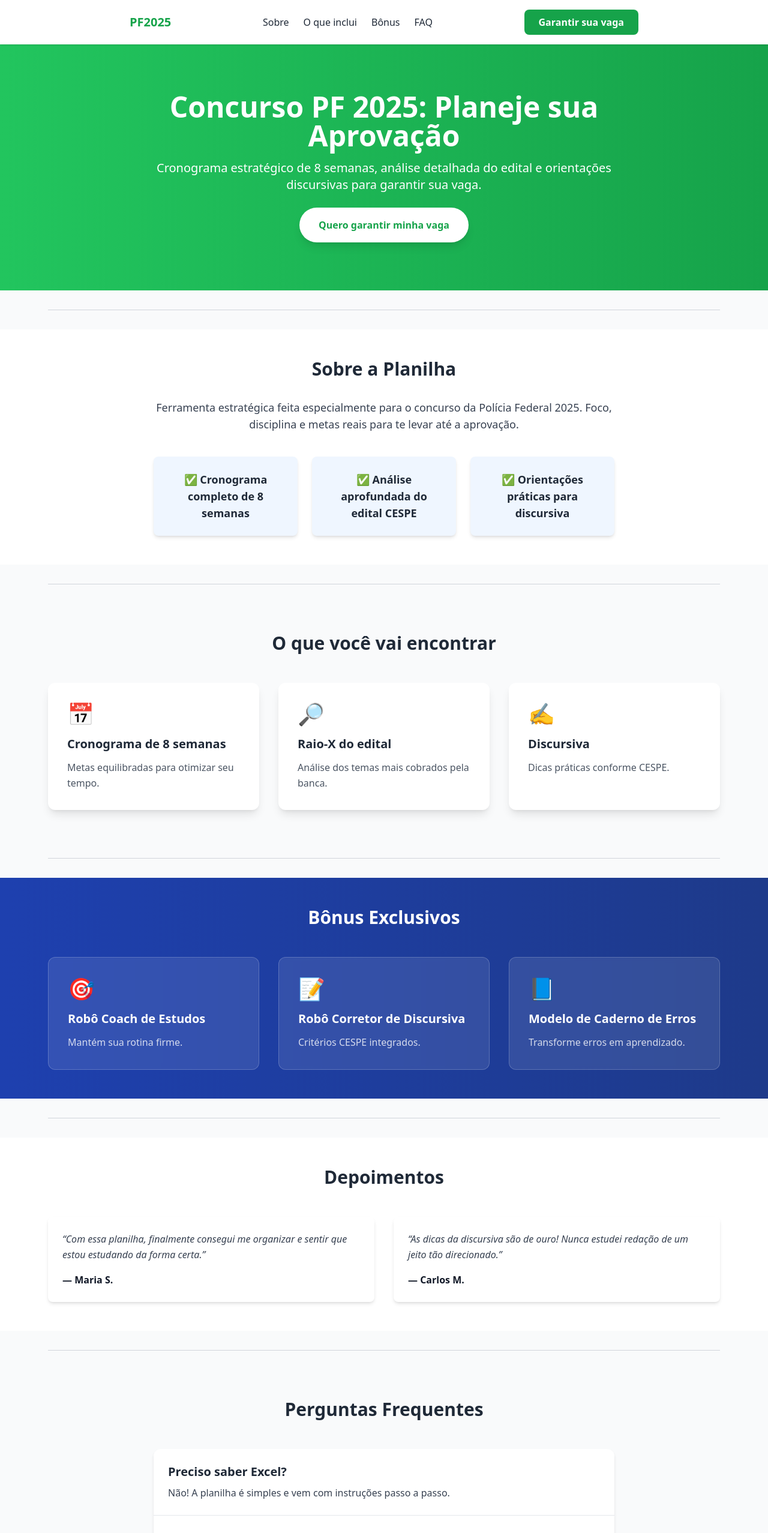
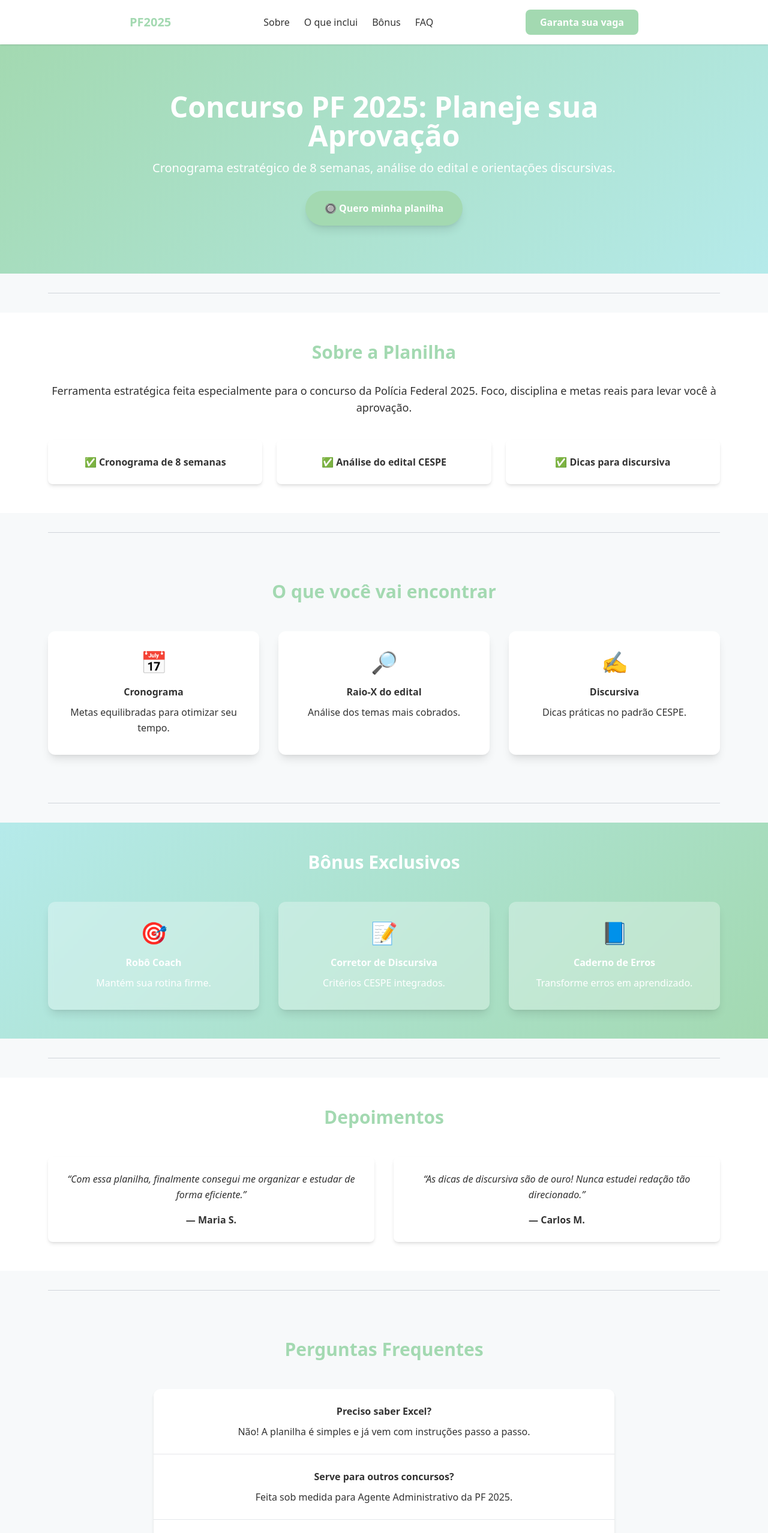
Before and after one commit to pameladlp/planilha-pf-adm, a plain HTML site: page index.html in a window 1280 px wide. Shown: the top 2555 px of the page at 60% size. Drawn offline with nearby package versions, Linux system fonts and the light colour scheme.

Commit message:
Update index.html

```diff
--- a/index.html
+++ b/index.html
@@ -8,179 +8,212 @@
   <link rel="icon" href="/favicon.ico">
   <script src="https://cdn.tailwindcss.com"></script>
   <style>
-    html { scroll-behavior: smooth; }
+    :root {
+      --color-primary: #A3D9B1;
+      --color-secondary: #B5EAEA;
+      --color-accent: #FFE5A5;
+      --color-text: #333333;
+      --color-bg: #F7F9FA;
+    }
+    body {
+      background-color: var(--color-bg);
+      color: var(--color-text);
+      scroll-behavior: smooth;
+    }
+    .btn-primary {
+      background-color: var(--color-primary);
+      color: #fff;
+    }
+    .btn-primary:hover {
+      background-color: var(--color-secondary);
+    }
+    .hero-gradient {
+      background: linear-gradient(135deg, var(--color-primary), var(--color-secondary));
+    }
+    .bonus-gradient {
+      background: linear-gradient(135deg, var(--color-secondary), var(--color-primary));
+    }
+    hr.divider {
+      border-color: #D1D5DB;
+    }
   </style>
 </head>
-<body class="bg-gray-50 text-gray-800 font-sans leading-relaxed">
+<body class="font-sans leading-relaxed">
 
-  <!-- Navigation -->
+  <!-- Nav -->
   <nav class="bg-white shadow sticky top-0 z-50">
-    <div class="max-w-4xl mx-auto px-6 py-4 flex items-center justify-between">
-      <a href="#top" class="text-xl font-bold text-green-600 hover:text-green-700">PF2025</a>
+    <div class="max-w-4xl mx-auto px-6 py-4 flex justify-between items-center">
+      <a href="#top" class="text-xl font-bold" style="color: var(--color-primary)">PF2025</a>
       <ul class="hidden md:flex space-x-6">
-        <li><a href="#sobre" class="hover:text-green-600">Sobre</a></li>
-        <li><a href="#o-que-encontrar" class="hover:text-green-600">O que inclui</a></li>
-        <li><a href="#bonus" class="hover:text-green-600">Bônus</a></li>
-        <li><a href="#faq" class="hover:text-green-600">FAQ</a></li>
+        <li><a href="#sobre" class="hover:text-[var(--color-primary)]">Sobre</a></li>
+        <li><a href="#o-que-encontrar" class="hover:text-[var(--color-primary)]">O que inclui</a></li>
+        <li><a href="#bonus" class="hover:text-[var(--color-primary)]">Bônus</a></li>
+        <li><a href="#faq" class="hover:text-[var(--color-primary)]">FAQ</a></li>
       </ul>
-      <a href="https://pay.cakto.com.br/f3v3ihi_371660" target="_blank" class="hidden md:inline-block bg-green-600 hover:bg-green-700 text-white font-semibold px-6 py-2 rounded-lg">Garantir sua vaga</a>
-      <button class="md:hidden focus:outline-none" aria-label="Abrir menu">
-        <svg class="w-6 h-6 text-gray-700" fill="none" stroke="currentColor" viewBox="0 0 24 24">
-          <path stroke-linecap="round" stroke-linejoin="round" stroke-width="2" d="M4 6h16M4 12h16M4 18h16"></path>
+      <a href="https://pay.cakto.com.br/f3v3ihi_371660" target="_blank" class="hidden md:inline-block btn-primary font-semibold px-6 py-2 rounded-lg">Garanta sua vaga</a>
+      <button class="md:hidden focus:outline-none" aria-label="Menu">
+        <svg class="w-6 h-6" fill="none" stroke="currentColor" viewBox="0 0 24 24" stroke-width="2">
+          <path stroke-linecap="round" stroke-linejoin="round" d="M4 6h16M4 12h16M4 18h16"/>
         </svg>
       </button>
     </div>
   </nav>
 
-  <!-- Hero Section -->
-  <header id="top" class="bg-gradient-to-r from-green-500 to-green-600 text-white py-20">
-    <div class="max-w-4xl mx-auto px-6 text-center">
+  <!-- Hero -->
+  <header id="top" class="hero-gradient text-white py-20 text-center">
+    <div class="max-w-4xl mx-auto px-6">
       <h1 class="text-4xl md:text-5xl font-extrabold mb-4">Concurso PF 2025: Planeje sua Aprovação</h1>
-      <p class="text-lg md:text-xl mb-6">Cronograma estratégico de 8 semanas, análise detalhada do edital e orientações discursivas para garantir sua vaga.</p>
-      <a href="https://pay.cakto.com.br/f3v3ihi_371660" target="_blank" class="inline-block bg-white text-green-600 font-semibold px-8 py-4 rounded-full shadow-lg hover:shadow-xl">Quero garantir minha vaga</a>
+      <p class="text-lg md:text-xl mb-6">Cronograma estratégico de 8 semanas, análise do edital e orientações discursivas.</p>
+      <a href="https://pay.cakto.com.br/f3v3ihi_371660" target="_blank" class="inline-block btn-primary font-semibold px-8 py-4 rounded-full shadow-lg hover:shadow-xl">
+        🔘 Quero minha planilha
+      </a>
     </div>
   </header>
 
-  <!-- Sobre a Planilha -->
-  <div class="container mx-auto px-4 max-w-6xl"><hr class="border-t border-gray-300 my-8"></div>
+  <!-- Divider -->
+  <div class="container mx-auto px-4 max-w-6xl"><hr class="divider my-8"></div>
+
+  <!-- Sobre -->
   <section id="sobre" class="py-12 bg-white">
-    <div class="container mx-auto px-4 max-w-6xl">
-      <h2 class="text-3xl font-bold text-center mb-8 text-gray-800">Sobre a Planilha</h2>
-      <div class="text-center max-w-3xl mx-auto">
-        <p class="text-lg mb-6 text-gray-700">
-          Ferramenta estratégica feita especialmente para o concurso da Polícia Federal 2025.
-          Foco, disciplina e metas reais para te levar até a aprovação.
-        </p>
-        <div class="grid grid-cols-1 md:grid-cols-3 gap-6 mt-10">
-          <div class="bg-blue-50 p-6 rounded-lg shadow-md">
-            <p class="text-lg font-semibold text-gray-800">✅ Cronograma completo de 8 semanas</p>
-          </div>
-          <div class="bg-blue-50 p-6 rounded-lg shadow-md">
-            <p class="text-lg font-semibold text-gray-800">✅ Análise aprofundada do edital CESPE</p>
-          </div>
-          <div class="bg-blue-50 p-6 rounded-lg shadow-md">
-            <p class="text-lg font-semibold text-gray-800">✅ Orientações práticas para discursiva</p>
-          </div>
+    <div class="container mx-auto px-4 max-w-6xl text-center">
+      <h2 class="text-3xl font-bold mb-8" style="color: var(--color-primary)">Sobre a Planilha</h2>
+      <p class="text-lg mb-6">Ferramenta estratégica feita especialmente para o concurso da Polícia Federal 2025. Foco, disciplina e metas reais para levar você à aprovação.</p>
+      <div class="grid grid-cols-1 md:grid-cols-3 gap-6 mt-10">
+        <div class="p-6 rounded-lg shadow-md bg-[var(--color-secondary)]/20">
+          <p class="font-semibold">✅ Cronograma de 8 semanas</p>
+        </div>
+        <div class="p-6 rounded-lg shadow-md bg-[var(--color-secondary)]/20">
+          <p class="font-semibold">✅ Análise do edital CESPE</p>
+        </div>
+        <div class="p-6 rounded-lg shadow-md bg-[var(--color-secondary)]/20">
+          <p class="font-semibold">✅ Dicas para discursiva</p>
         </div>
       </div>
     </div>
   </section>
 
-  <!-- Features Section -->
-  <div class="container mx-auto px-4 max-w-6xl"><hr class="border-t border-gray-300 my-8"></div>
-  <section id="o-que-encontrar" class="py-12 bg-gray-50">
-    <div class="container mx-auto px-4 max-w-6xl">
-      <h2 class="text-3xl font-bold text-center mb-12 text-gray-800">O que você vai encontrar</h2>
+  <!-- Divider -->
+  <div class="container mx-auto px-4 max-w-6xl"><hr class="divider my-8"></div>
+
+  <!-- O que encontra -->
+  <section id="o-que-encontrar" class="py-12">
+    <div class="container mx-auto px-4 max-w-6xl text-center">
+      <h2 class="text-3xl font-bold mb-12" style="color: var(--color-primary)">O que você vai encontrar</h2>
       <div class="grid grid-cols-1 md:grid-cols-3 gap-8">
-        <div class="bg-white p-8 rounded-xl shadow-lg">
+        <div class="p-8 rounded-xl shadow-lg bg-white">
           <div class="text-4xl mb-4">📅</div>
-          <h3 class="text-xl font-bold mb-3 text-gray-800">Cronograma de 8 semanas</h3>
-          <p class="text-gray-600">Metas equilibradas para otimizar seu tempo.</p>
+          <h3 class="font-bold mb-2">Cronograma</h3>
+          <p>Metas equilibradas para otimizar seu tempo.</p>
         </div>
-        <div class="bg-white p-8 rounded-xl shadow-lg">
+        <div class="p-8 rounded-xl shadow-lg bg-white">
           <div class="text-4xl mb-4">🔎</div>
-          <h3 class="text-xl font-bold mb-3 text-gray-800">Raio-X do edital</h3>
-          <p class="text-gray-600">Análise dos temas mais cobrados pela banca.</p>
+          <h3 class="font-bold mb-2">Raio-X do edital</h3>
+          <p>Análise dos temas mais cobrados.</p>
         </div>
-        <div class="bg-white p-8 rounded-xl shadow-lg">
+        <div class="p-8 rounded-xl shadow-lg bg-white">
           <div class="text-4xl mb-4">✍️</div>
-          <h3 class="text-xl font-bold mb-3 text-gray-800">Discursiva</h3>
-          <p class="text-gray-600">Dicas práticas conforme CESPE.</p>
+          <h3 class="font-bold mb-2">Discursiva</h3>
+          <p>Dicas práticas no padrão CESPE.</p>
         </div>
       </div>
     </div>
   </section>
 
-  <!-- Bonus Section -->
-  <div class="container mx-auto px-4 max-w-6xl"><hr class="border-t border-gray-300 my-8"></div>
-  <section id="bonus" class="py-12 bg-gradient-to-r from-blue-800 to-blue-900 text-white">
-    <div class="container mx-auto px-4 max-w-6xl">
-      <h2 class="text-3xl font-bold text-center mb-12">Bônus Exclusivos</h2>
+  <!-- Divider -->
+  <div class="container mx-auto px-4 max-w-6xl"><hr class="divider my-8"></div>
+
+  <!-- Bônus -->
+  <section id="bonus" class="py-12 bonus-gradient text-white">
+    <div class="container mx-auto px-4 max-w-6xl text-center">
+      <h2 class="text-3xl font-bold mb-12">Bônus Exclusivos</h2>
       <div class="grid grid-cols-1 md:grid-cols-3 gap-8">
-        <div class="bg-white/10 backdrop-blur-sm p-8 rounded-xl border border-white/20">
+        <div class="p-8 rounded-xl shadow-lg bg-white/30 backdrop-blur-sm">
           <div class="text-4xl mb-4">🎯</div>
-          <h3 class="text-xl font-bold mb-3">Robô Coach de Estudos</h3>
-          <p class="text-white/80">Mantém sua rotina firme.</p>
+          <h3 class="font-bold mb-2">Robô Coach</h3>
+          <p>Mantém sua rotina firme.</p>
         </div>
-        <div class="bg-white/10 backdrop-blur-sm p-8 rounded-xl border border-white/20">
+        <div class="p-8 rounded-xl shadow-lg bg-white/30 backdrop-blur-sm">
           <div class="text-4xl mb-4">📝</div>
-          <h3 class="text-xl font-bold mb-3">Robô Corretor de Discursiva</h3>
-          <p class="text-white/80">Critérios CESPE integrados.</p>
+          <h3 class="font-bold mb-2">Corretor de Discursiva</h3>
+          <p>Critérios CESPE integrados.</p>
         </div>
-        <div class="bg-white/10 backdrop-blur-sm p-8 rounded-xl border border-white/20">
+        <div class="p-8 rounded-xl shadow-lg bg-white/30 backdrop-blur-sm">
           <div class="text-4xl mb-4">📘</div>
-          <h3 class="text-xl font-bold mb-3">Modelo de Caderno de Erros</h3>
-          <p class="text-white/80">Transforme erros em aprendizado.</p>
+          <h3 class="font-bold mb-2">Caderno de Erros</h3>
+          <p>Transforme erros em aprendizado.</p>
         </div>
       </div>
     </div>
   </section>
 
-  <!-- Testimonials Section -->
-  <div class="container mx-auto px-4 max-w-6xl"><hr class="border-t border-gray-300 my-8"></div>
+  <!-- Divider -->
+  <div class="container mx-auto px-4 max-w-6xl"><hr class="divider my-8"></div>
+
+  <!-- Depoimentos -->
   <section id="depoimentos" class="py-12 bg-white">
-    <div class="container mx-auto px-4 max-w-6xl">
-      <h2 class="text-3xl font-bold text-center mb-12 text-gray-800">Depoimentos</h2>
+    <div class="container mx-auto px-4 max-w-6xl text-center">
+      <h2 class="text-3xl font-bold mb-12" style="color: var(--color-primary)">Depoimentos</h2>
       <div class="grid grid-cols-1 md:grid-cols-2 gap-8">
-        <div class="p-6 rounded-lg shadow-md">
-          <p class="text-gray-700 italic mb-4">
-            “Com essa planilha, finalmente consegui me organizar e sentir que estou estudando da forma certa.”
-          </p>
-          <p class="font-semibold text-gray-900">— Maria S.</p>
+        <div class="p-6 rounded-lg shadow-md bg-[var(--color-accent)]/30">
+          <p class="italic mb-4">“Com essa planilha, finalmente consegui me organizar e estudar de forma eficiente.”</p>
+          <p class="font-semibold">— Maria S.</p>
         </div>
-        <div class="p-6 rounded-lg shadow-md">
-          <p class="text-gray-700 italic mb-4">
-            “As dicas da discursiva são de ouro! Nunca estudei redação de um jeito tão direcionado.”
-          </p>
-          <p class="font-semibold text-gray-900">— Carlos M.</p>
+        <div class="p-6 rounded-lg shadow-md bg-[var(--color-accent)]/30">
+          <p class="italic mb-4">“As dicas de discursiva são de ouro! Nunca estudei redação tão direcionado.”</p>
+          <p class="font-semibold">— Carlos M.</p>
         </div>
       </div>
     </div>
   </section>
 
-  <!-- FAQ Section -->
-  <div class="container mx-auto px-4 max-w-6xl"><hr class="border-t border-gray-300 my-8"></div>
-  <section id="faq" class="py-12 bg-gray-50">
-    <div class="container mx-auto px-4 max-w-6xl">
-      <h2 class="text-3xl font-bold text-center mb-12 text-gray-800">Perguntas Frequentes</h2>
+  <!-- Divider -->
+  <div class="container mx-auto px-4 max-w-6xl"><hr class="divider my-8"></div>
+
+  <!-- FAQ -->
+  <section id="faq" class="py-12">
+    <div class="container mx-auto px-4 max-w-6xl text-center">
+      <h2 class="text-3xl font-bold mb-12" style="color: var(--color-primary)">Perguntas Frequentes</h2>
       <div class="max-w-3xl mx-auto bg-white rounded-xl shadow-md overflow-hidden">
-        <div class="p-6 border-b border-gray-200">
-          <h3 class="text-xl font-semibold mb-2 text-gray-800">Preciso saber Excel?</h3>
-          <p class="text-gray-700">Não! A planilha é simples e vem com instruções passo a passo.</p>
+        <div class="p-6 border-b">
+          <h3 class="font-semibold mb-2">Preciso saber Excel?</h3>
+          <p>Não! A planilha é simples e já vem com instruções passo a passo.</p>
         </div>
-        <div class="p-6 border-b border-gray-200">
-          <h3 class="text-xl font-semibold mb-2 text-gray-800">Serve para outros concursos?</h3>
-          <p class="text-gray-700">Feita sob medida para Agente Administrativo da PF 2025.</p>
+        <div class="p-6 border-b">
+          <h3 class="font-semibold mb-2">Serve para outros concursos?</h3>
+          <p>Feita sob medida para Agente Administrativo da PF 2025.</p>
         </div>
         <div class="p-6">
-          <h3 class="text-xl font-semibold mb-2 text-gray-800">Tem garantia?</h3>
-          <p class="text-gray-700">Sim! Teste por 7 dias e, se não gostar, devolvemos seu dinheiro.</p>
+          <h3 class="font-semibold mb-2">Tem garantia?</h3>
+          <p>Sim! Teste por 7 dias e, se não gostar, devolvemos seu dinheiro.</p>
         </div>
       </div>
     </div>
   </section>
 
-  <!-- Call to Action & Footer -->
-  <div class="container mx-auto px-4 max-w-6xl"><hr class="border-t border-gray-300 my-8"></div>
-  <section id="cta" class="py-16 bg-gradient-to-r from-green-600 to-green-700 text-white text-center">
+  <!-- Divider -->
+  <div class="container mx-auto px-4 max-w-6xl"><hr class="divider my-8"></div>
+
+  <!-- CTA -->
+  <section id="cta" class="py-16 hero-gradient text-white text-center">
     <div class="container mx-auto px-4 max-w-6xl">
       <h2 class="text-3xl md:text-4xl font-bold mb-4">🎯 A hora da sua aprovação é agora</h2>
       <p class="text-xl mb-8">100 vagas aguardam candidatos preparados. Garanta sua planilha hoje!</p>
-      <a href="https://pay.cakto.com.br/f3v3ihi_371660" target="_blank" class="inline-block bg-white text-green-600 font-bold px-8 py-4 rounded-full shadow-lg hover:shadow-xl">
-        🔘 Garantir minha vaga
+      <a href="https://pay.cakto.com.br/f3v3ihi_371660" target="_blank" class="inline-block btn-primary font-bold px-8 py-4 rounded-full shadow-lg hover:shadow-xl">
+        🔘 Garanta sua vaga
       </a>
     </div>
   </section>
-  <div class="container mx-auto px-4 max-w-6xl"><hr class="border-t border-gray-300 my-8"></div>
-  <footer class="bg-gray-900 text-white py-8">
-    <div class="container mx-auto px-4 max-w-6xl flex flex-col md:flex-row justify-between items-center">
+
+  <!-- Divider -->
+  <div class="container mx-auto px-4 max-w-6xl"><hr class="divider my-8"></div>
+
+  <!-- Footer -->
+  <footer class="bg-white py-8">
+    <div class="container mx-auto px-4 max-w-6xl flex flex-col md:flex-row justify-between items-center text-gray-700">
       <p class="mb-4 md:mb-0">💳 Pagamento via Pix | 🔒 Transação segura | Garantia de 7 dias</p>
+      <p>📞 Suporte WhatsApp: (61) 9XXXX-XXXX</p>
     </div>
   </footer>
 
 </body>
 </html>
-
-  </footer>
-</body>
-</html>
```
